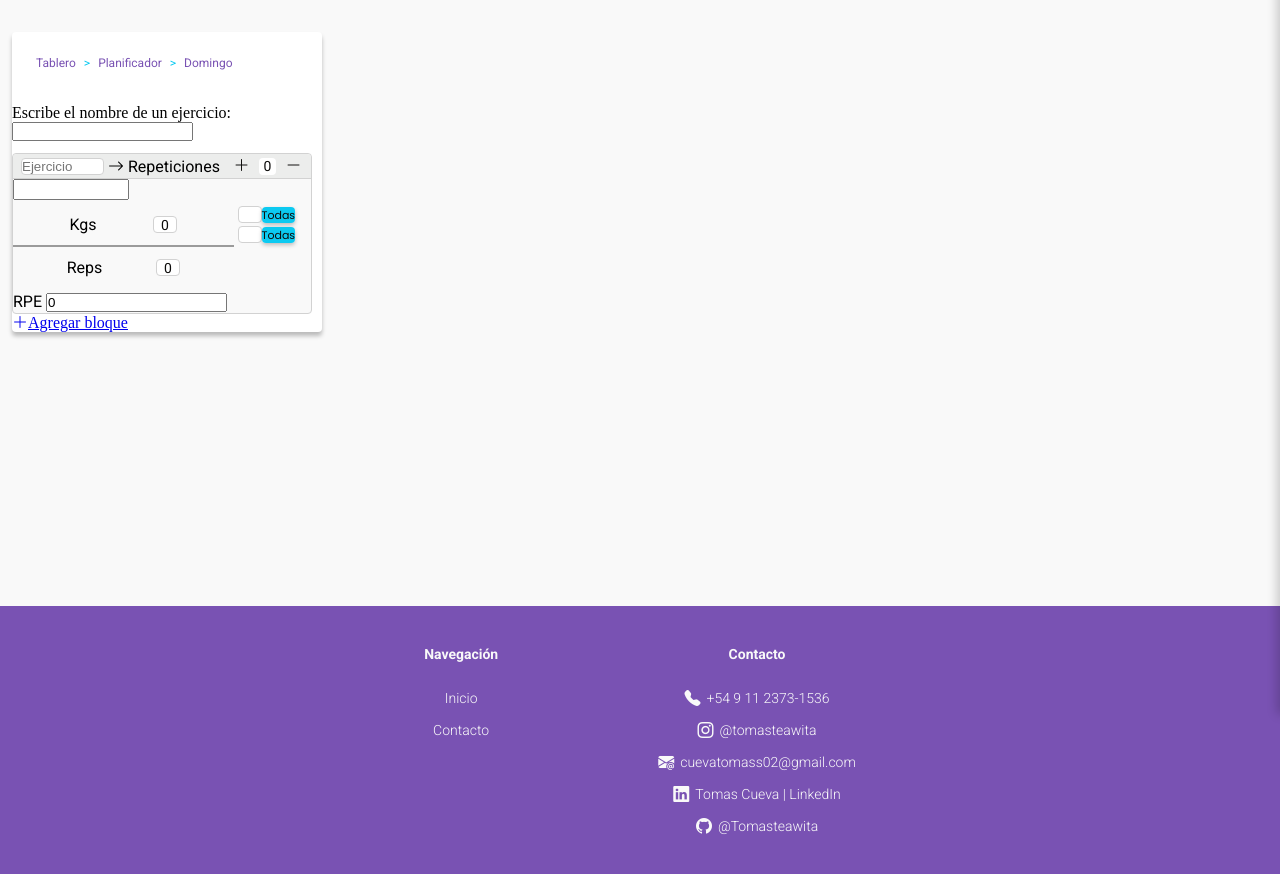
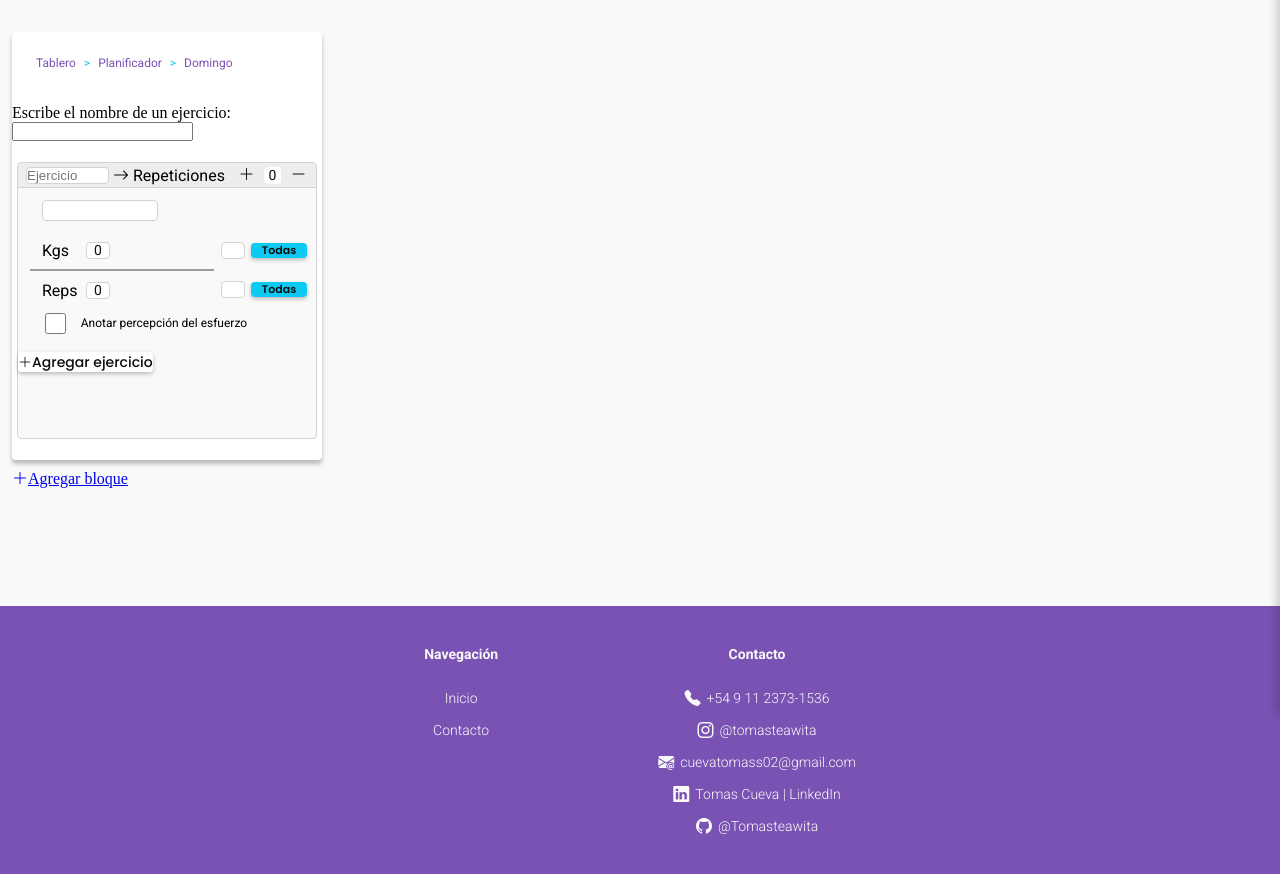
Before and after one commit to Tomasteawita/training_app, a Django app: page /planificador/1/ in a window 1280 px wide. Shown: the part 86-960 px from the top of the page. Run offline with Django 4.2, Linux system fonts and the light colour scheme; the visitor is signed in with stand-in values (Sample User, id 1).

Commit message:
feat(training_card)

```diff
--- a/training_app/static/css/style.css
+++ b/training_app/static/css/style.css
@@ -696,13 +696,51 @@ section.training-session > aside > nav div span {
   color: #0CCAF1;
 }
 
+section.training-session div#training {
+  display: grid;
+  grid-template-columns: 1fr;
+  grid-template-rows: none;
+  gap: 0px;
+  width: 100%;
+  height: 100%;
+  align-items: center;
+}
+section.training-session div#training a#add-excersice {
+  font-family: Poppins, system-ui;
+  text-decoration: none;
+  border: none;
+  border-radius: 4px;
+  background-color: #FFFFFF;
+  color: #0D0C0B;
+  font-size: 14px;
+  font-weight: 500;
+  cursor: pointer;
+  transition: all 0.3s ease-in-out;
+  box-shadow: 0px 2px 4px 0px rgba(0, 0, 0, 0.25);
+}
+section.training-session div#training a#add-excersice:hover {
+  background-color: white;
+}
+section.training-session div#training a#add-excersice:focus {
+  outline: none;
+}
 section.training-session article.card {
   border: 1px solid #D2D2D2;
   border-radius: 4px;
   width: 300px;
-  margin-top: 12px;
+  height: 277px;
+  margin: 12px auto 12px auto;
   background-color: #F9F9F9;
   font-family: Roboto, system-ui;
+}
+section.training-session article.card input {
+  border: 1px solid #D2D2D2;
+}
+section.training-session article.card input:focus {
+  border-color: #7952B3;
+}
+section.training-session article.card input:focus-visible {
+  border-color: #7952B3;
 }
 section.training-session article.card div.card-header {
   display: grid;
@@ -718,7 +756,6 @@ section.training-session article.card div.card-header {
 }
 section.training-session article.card div.card-header input {
   border-radius: 4px;
-  border: 1px solid #D2D2D2;
 }
 section.training-session article.card div.card-header input:focus {
   border-color: #7952B3;
@@ -768,22 +805,27 @@ section.training-session article.card div.card-header div.card-header__reps-conf
 section.training-session article.card div.card-header div.card-header__reps-conf input:focus {
   border-color: #7952B3;
 }
+section.training-session article.card div#exercises-layout {
+  height: 100%;
+}
 section.training-session article.card div#exercises-layout article.block-exercises {
   display: grid;
-  grid-template-columns: 3fr 1fr;
-  grid-template-rows: 1fr 4fr 1fr;
+  grid-template-columns: 2fr 1fr;
+  grid-template-rows: 1fr 2fr 1fr;
   gap: 4px;
   grid-template-areas: "name name" "exercises-layout__kgs-reps complete-all-inputs" "RPE RPE";
   width: 100%;
-  max-height: 200px;
 }
 section.training-session article.card div#exercises-layout article.block-exercises > input {
   width: 116px;
   height: 21px;
   grid-area: name;
+  margin: 12px auto auto 24px;
+  border-radius: 4px;
 }
 section.training-session article.card div#exercises-layout article.block-exercises aside.exercises-layout__kgs-reps {
   grid-area: exercises-layout__kgs-reps;
+  margin-left: 12px;
   display: grid;
   grid-template-columns: 1fr;
   grid-template-rows: 1fr 1fr;
@@ -793,9 +835,13 @@ section.training-session article.card div#exercises-layout article.block-exercis
   display: flex;
   flex-direction: row;
   align-items: center;
-  justify-content: space-evenly;
+  justify-content: flex-start;
   width: 100%;
   border: 1px solid #9B9B9B;
+}
+section.training-session article.card div#exercises-layout article.block-exercises aside.exercises-layout__kgs-reps div span {
+  margin-left: 12px;
+  width: 32px;
 }
 section.training-session article.card div#exercises-layout article.block-exercises aside.exercises-layout__kgs-reps div input {
   width: 24px;
@@ -808,6 +854,7 @@ section.training-session article.card div#exercises-layout article.block-exercis
   font-size: 14px;
   color: #0D0C0B;
   text-align: center;
+  margin-left: 12px;
 }
 section.training-session article.card div#exercises-layout article.block-exercises aside.exercises-layout__kgs-reps div input:focus {
   border-color: #7952B3;
@@ -823,8 +870,18 @@ section.training-session article.card div#exercises-layout article.block-exercis
   border-right: none;
 }
 section.training-session article.card div#exercises-layout article.block-exercises ul.complete-all-inputs {
+  display: flex;
+  flex-direction: column;
+  align-items: center;
+  justify-content: space-around;
   grid-area: complete-all-inputs;
   list-style-type: none;
+}
+section.training-session article.card div#exercises-layout article.block-exercises ul.complete-all-inputs li {
+  display: flex;
+  flex-direction: row;
+  align-items: center;
+  justify-content: space-around;
 }
 section.training-session article.card div#exercises-layout article.block-exercises ul.complete-all-inputs li input {
   width: 24px;
@@ -834,6 +891,7 @@ section.training-session article.card div#exercises-layout article.block-exercis
   background-color: #FFFFFF;
 }
 section.training-session article.card div#exercises-layout article.block-exercises ul.complete-all-inputs li label {
+  display: inline-block;
   font-family: Poppins, system-ui;
   text-decoration: none;
   border: none;
@@ -841,10 +899,16 @@ section.training-session article.card div#exercises-layout article.block-exercis
   background-color: #0CCAF1;
   color: #0D0C0B;
   font-size: 11px;
-  font-weight: 400;
+  font-weight: 600;
   cursor: pointer;
   transition: all 0.3s ease-in-out;
   box-shadow: 0px 2px 4px 0px rgba(0, 0, 0, 0.25);
+  width: 56px;
+  height: 15px;
+  text-align: center;
+  padding: 4px 2px;
+  line-height: 7px;
+  margin: 12px 6px;
 }
 section.training-session article.card div#exercises-layout article.block-exercises ul.complete-all-inputs li label:hover {
   background-color: #53dbf6;
@@ -854,6 +918,23 @@ section.training-session article.card div#exercises-layout article.block-exercis
 }
 section.training-session article.card div#exercises-layout article.block-exercises div.RPE {
   grid-area: RPE;
+  display: flex;
+  flex-direction: row;
+  align-items: start;
+  justify-content: space-evenly;
+  margin: 0px 12px;
+}
+section.training-session article.card div#exercises-layout article.block-exercises div.RPE input {
+  width: 21px;
+  height: 21px;
+  border-radius: 2px;
+}
+section.training-session article.card div#exercises-layout article.block-exercises div.RPE span {
+  display: inline-block;
+  height: 21px;
+  font-size: 12px;
+  line-height: 21px;
+  margin-right: 42px;
 }
 
 * {
--- a/training_app/templates/planificador/create_training.html
+++ b/training_app/templates/planificador/create_training.html
@@ -63,10 +63,11 @@
                                     <li><input type="text"><label for="" id="apply-kg-all">Todas</label></li>
                                 </ul>
                                 <div class="RPE">
-                                    <span>RPE</span>
-                                    <input type="text" id="rpe_${id}" name="rpe_${id}" class="form-control" readonly value="0">
+                                    <input type="checkbox" id="rpe_${id}" name="rpe_${id}" class="form-control" readonly value="0">
+                                    <span>Anotar percepción del esfuerzo</span>
                                 </div>
                             </article>
+                            <a href="#" id="add-excersice"><i class="bi bi-plus-lg"></i><span>Agregar ejercicio</span></a>
                         </div>
                     </article>
                     <a href="#" id="add-block"><i class="bi bi-plus-lg"></i><span>Agregar bloque</span></a>
```
Also changed, not shown: 2 other files.
